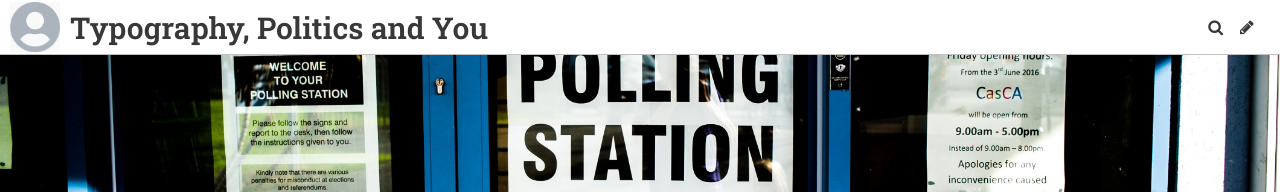
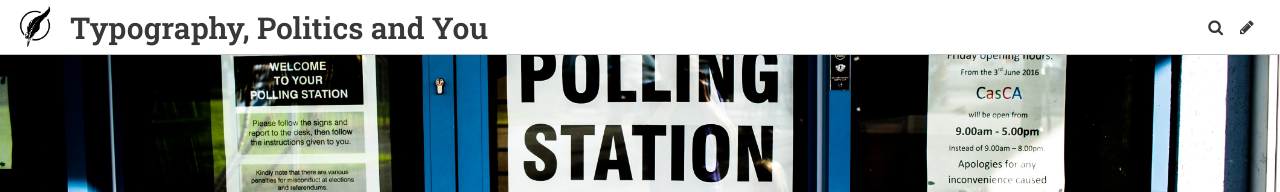
Before and after one commit to ellahorrell/brookesblog, a Jekyll site: the page built from index.html, in a window 1280 px wide. Shown: the top 192 px of the page. Built offline with Jekyll 4.4.1, drawn with Linux system fonts in a browser that asks for light colours; some web fonts are replaced; the list of posts is cut into pages by our own code.

Commit message:
Update Settings “general”

```diff
--- a/_data/settings.yml
+++ b/_data/settings.yml
@@ -5,7 +5,7 @@ header_text: ""
 footer_text: Copyright 2020 Ella Horrell
 header_feature_image: ../uploads/elliott-stallion-1uy8uuukids-unsplash.jpg
 bannerheight: 10vmax
-logo: /uploads/logo.jpg
+logo: ../uploads/unnamed.jpg
 favicon: /uploads/favicon.ico
 gridlayout: false
 fixednavbar: false
```
Also changed, not shown: uploads/unnamed.jpg (added).
